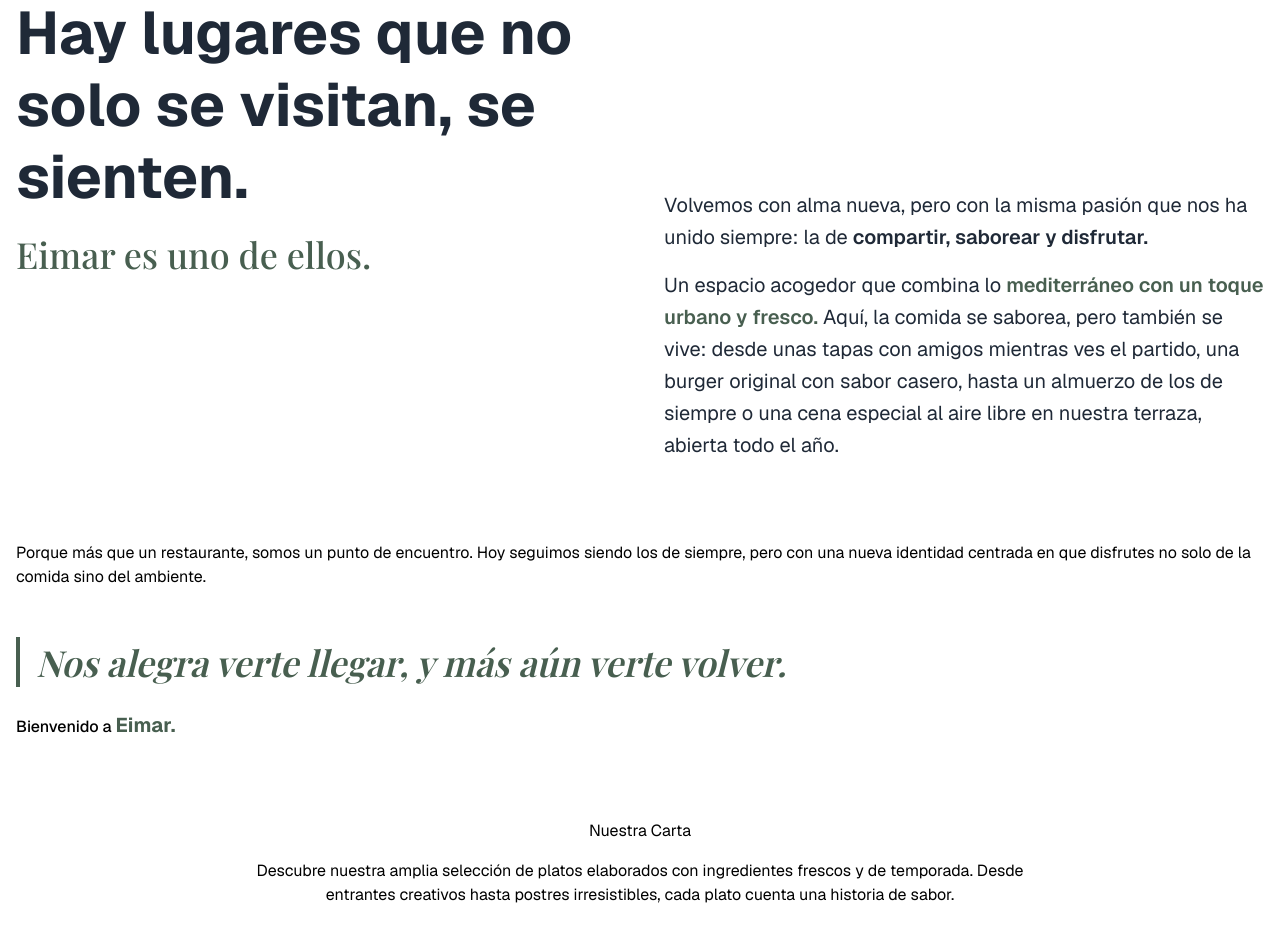
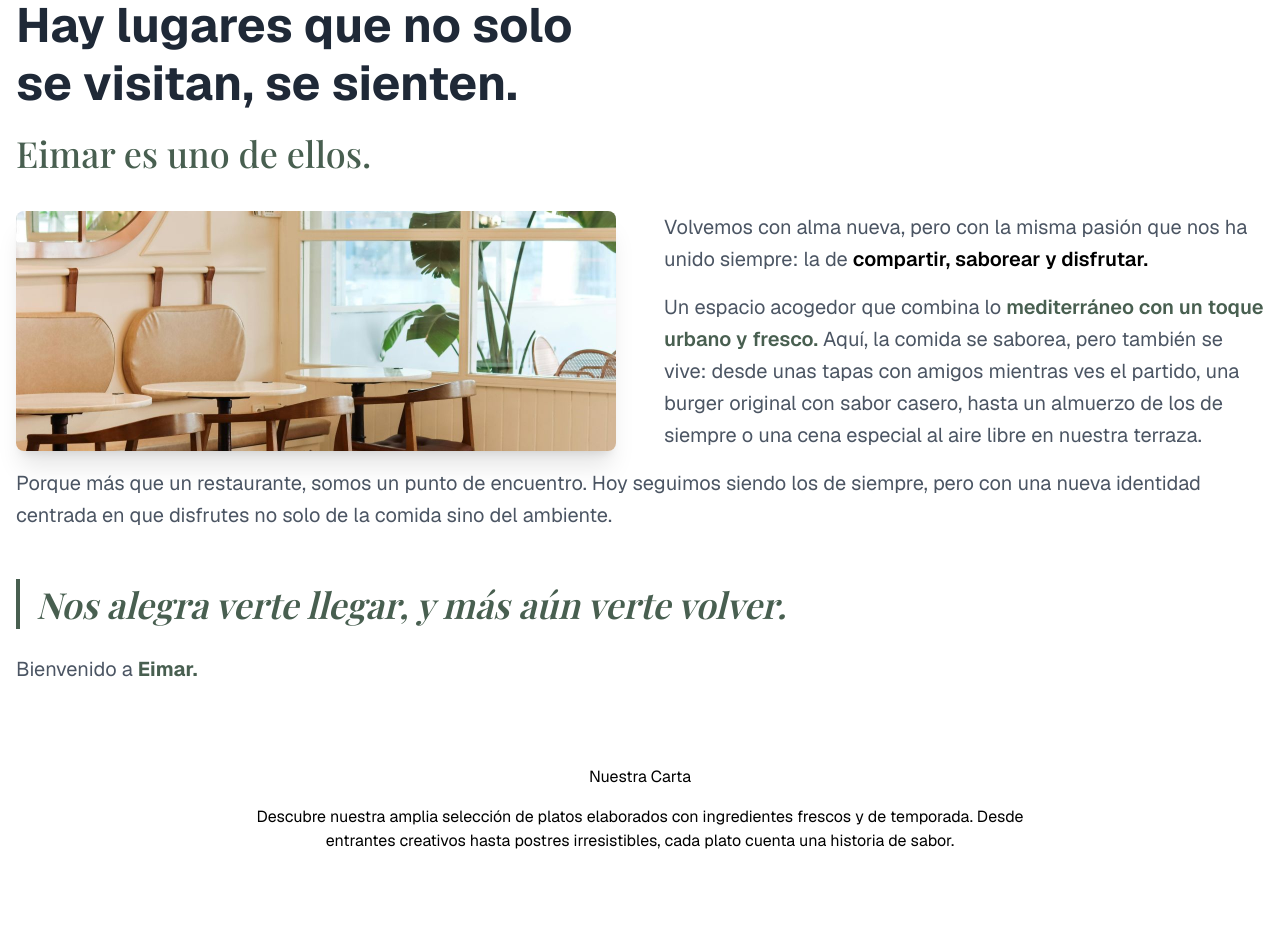
Before and after one commit to yolovi/eimar-frontend, a Next.js app: page / in a window 1280 px wide. Shown: the part 680-1616 px from the top of the page. Built offline with nearby package versions, Linux system fonts and the light colour scheme.

Commit message:
refactor(About, typography): update content structure and typography styles for improved readability and consistency

```diff
--- a/src/components/features/About/About.tsx
+++ b/src/components/features/About/About.tsx
@@ -38,11 +38,10 @@
     space: "Un espacio acogedor que combina lo",
     spaceHighlight: "mediterráneo con un toque urbano y fresco.",
     experience:
-      "Aquí, la comida se saborea, pero también se vive: desde unas tapas con amigos mientras ves el partido, una burger original con sabor casero, hasta un almuerzo de los de siempre o una cena especial al aire libre en nuestra terraza, abierta todo el año.",
+      "Aquí, la comida se saborea, pero también se vive: desde unas tapas con amigos mientras ves el partido, una burger original con sabor casero, hasta un almuerzo de los de siempre o una cena especial al aire libre en nuestra terraza.",
 
-    meetingPoint: "Porque más que un restaurante, somos un punto de encuentro.",
-    identity:
-      "Hoy seguimos siendo los de siempre, pero con una nueva identidad centrada en que disfrutes no solo de la comida sino del ambiente.",
+    meetingPoint:
+      "Porque más que un restaurante, somos un punto de encuentro. Hoy seguimos siendo los de siempre, pero con una nueva identidad centrada en que disfrutes no solo de la comida sino del ambiente.",
   },
 
   quote: "Nos alegra verte llegar, y más aún verte volver.",
@@ -53,11 +52,7 @@
 
 const About = ({ className }: AboutProps) => {
   return (
-    <section
-      id="nosotros"
-      className={cn("w-full py-12 px-4", className)}
-      style={{ backgroundColor: "var(--bg-primary)" }}
-    >
+    <section id="nosotros" className={cn("w-full py-12 px-4", className)}>
       <div className="max-w-7xl mx-auto">
         {/* Layout móvil/tablet - Grid normal */}
         <div className="lg:hidden">
@@ -81,7 +76,6 @@
               {/* Título principal */}
               <div className="space-y-4">
                 <h2 className="ds-section-title">{ABOUT_CONTENT.title}</h2>
-
                 <p className="ds-subtitle">{ABOUT_CONTENT.subtitle}</p>
               </div>
 
@@ -89,8 +83,7 @@
               <div className="space-y-4">
                 <p className="ds-body-xl">
                   {ABOUT_CONTENT.paragraphs.opening}{" "}
-                  <span
-                    className="font-semibold"                  >
+                  <span className="font-semibold">
                     {ABOUT_CONTENT.paragraphs.openingHighlight}
                   </span>
                 </p>
@@ -105,10 +98,6 @@
                   </span>{" "}
                   {ABOUT_CONTENT.paragraphs.experience}{" "}
                   {ABOUT_CONTENT.paragraphs.meetingPoint}
-                </p>
-
-                <p className="ds-body-xl">
-                  {ABOUT_CONTENT.paragraphs.identity}
                 </p>
 
                 {/* Frase destacada */}
@@ -131,18 +120,20 @@
           </div>
         </div>
 
-        {/* Layout desktop - Título arriba con imagen, texto en columnas abajo */}
+        {/* Layout desktop - Título arriba, luego imagen y texto en columnas */}
         <div className="hidden lg:block">
-          {/* Sección superior - Título e imagen */}
-          <div className="grid lg:grid-cols-2 gap-12 items-start mb-4">
-            {/* Título principal */}
-            <div className="space-y-4">
+          {/* Título y subtítulo separados - con ancho máximo de la columna izquierda */}
+          <div className="lg:max-w-[calc(50%-1.5rem)] mb-8">
             <h2 className="ds-section-title">{ABOUT_CONTENT.title}</h2>
+            <p className="ds-subtitle mt-4">{ABOUT_CONTENT.subtitle}</p>
+          </div>
 
-              <p className="ds-subtitle">{ABOUT_CONTENT.subtitle}</p>
+          {/* Sección de contenido en columnas */}
+          <div className="grid lg:grid-cols-2 gap-12 items-stretch mb-4">
+            {/* Columna izquierda - Imagen */}
+            <div className="flex flex-col">
               {/* Imagen del restaurante izquierda*/}
-              <div>
-                <div className="relative h-[400] rounded-lg overflow-hidden shadow-xl">
+              <div className="relative flex-1 min-h-[400] rounded-lg overflow-hidden shadow-xl">
                 <Image
                   src="/images/restaurant/ambiente1.png"
                   alt="Interior del restaurante Eimar con ambiente acogedor"
@@ -153,15 +144,15 @@
                 />
               </div>
             </div>
-            </div>
 
-            <div>
-              <div className="space-y-4 mt-48">
+            {/* Columna derecha - Texto e imagen */}
+            <div className="flex flex-col justify-between">
+              <div className="space-y-4">
                 <p className="ds-body-xl">
                   {ABOUT_CONTENT.paragraphs.opening}{" "}
                   <span
                     className="font-semibold"
-                    style={{ color: "var(--text-primary)" }}
+                    style={{ color: "var(--color-primary)" }}
                   >
                     {ABOUT_CONTENT.paragraphs.openingHighlight}
                   </span>
@@ -178,7 +169,7 @@
                 </p>
               </div>
               {/* Imagen del restaurante derecha*/}
-              <div className="relative h-[145] rounded-lg overflow-hidden shadow-xl mb-8 mt-8">
+              <div className="relative h-[145] rounded-lg overflow-hidden shadow-xl">
                 <Image
                   src="/images/restaurant/about-1.png"
                   alt="ensalada"
@@ -193,19 +184,16 @@
 
           {/* Sección inferior - Contenido en columnas */}
           <div className="space-y-4">
-            <p className="ds-body-large">
-              {ABOUT_CONTENT.paragraphs.meetingPoint}{" "}
-              {ABOUT_CONTENT.paragraphs.identity}
+            <p className="ds-body-xl">
+              {ABOUT_CONTENT.paragraphs.meetingPoint}
             </p>
           </div>
 
           {/* Frase destacada y bienvenida final */}
           <div className="mt-12 space-y-6">
-            <blockquote className="ds-quote">
-              {ABOUT_CONTENT.quote}
-            </blockquote>
+            <blockquote className="ds-quote">{ABOUT_CONTENT.quote}</blockquote>
 
-            <p className="ds-body-large font-medium">
+            <p className="ds-body-xl font-medium">
               {ABOUT_CONTENT.welcome}{" "}
               <span
                 className="font-display font-bold text-xl"
--- a/src/styles/_typography.css
+++ b/src/styles/_typography.css
@@ -52,11 +52,11 @@
   */
 
   .ds-body-xl {
-    @apply font-sans text-text-primary font-normal leading-[1.6] text-xl;
+    @apply font-sans text-text-secondary font-normal leading-[1.6] text-xl;
   }
 
   .ds-body-base {
-    @apply font-sans text-text-primary font-normal leading-[1.6];
+    @apply font-sans text-text-secondary font-normal leading-[1.6];
   }
 
   .ds-body-sm {
@@ -86,7 +86,7 @@
   }
 
   .ds-section-title {
-    @apply font-sans  text-text-primary font-bold leading-[1.2] text-4xl md:text-5xl lg:text-6xl;
+    @apply font-sans  text-text-primary font-bold leading-[1.2] text-3xl md:text-4xl lg:text-5xl;
   }
 
   .ds-subtitle {
```
Lines whose indentation alone changed are shown as unchanged.
